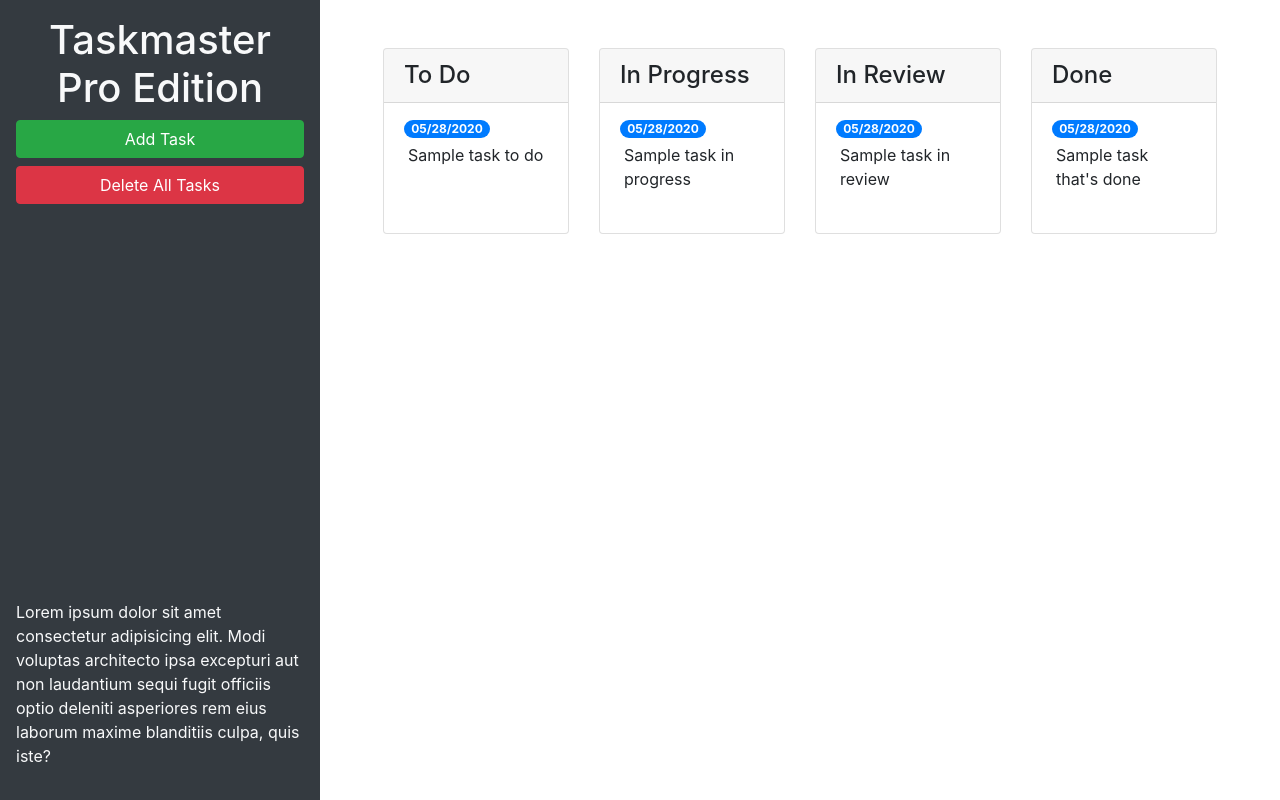
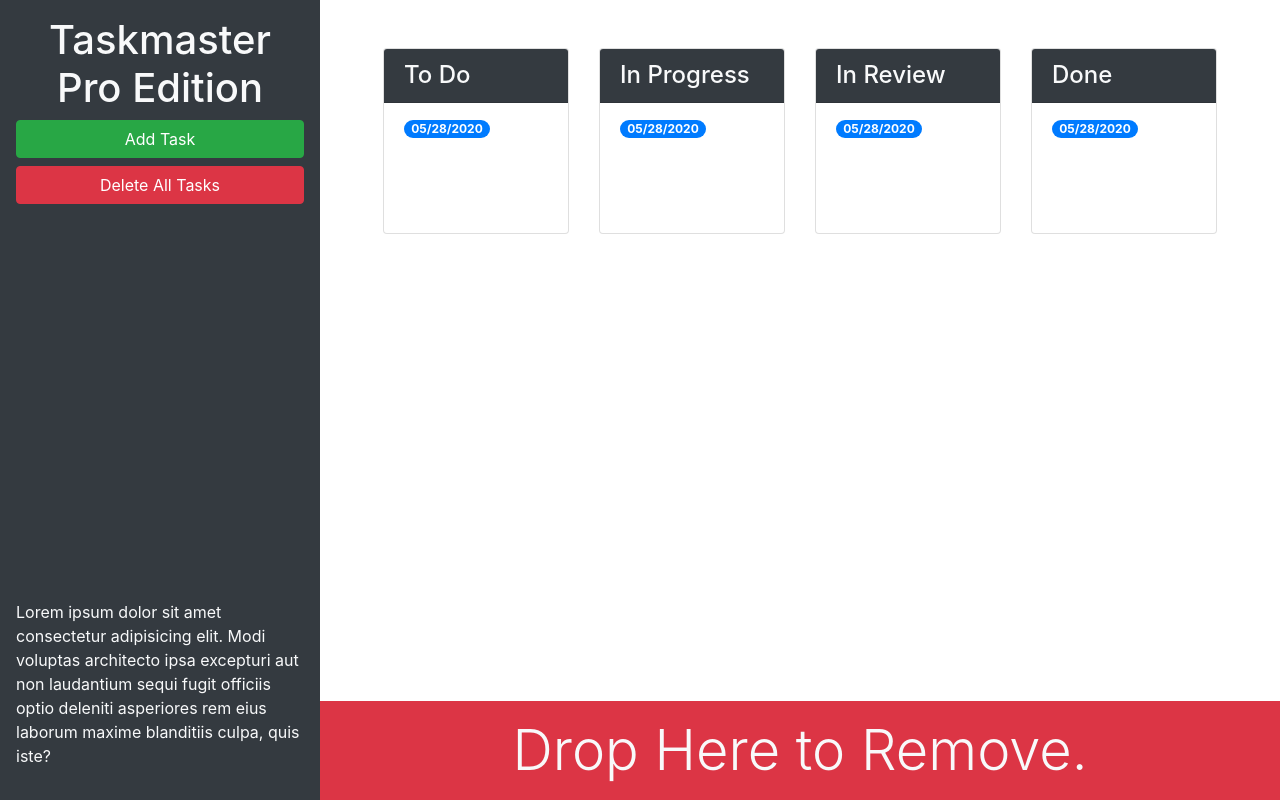
Before and after one commit to marksherm04/taskmaster-pro, a plain HTML site: page index.html in a window 1280 px wide. Drawn offline with nearby package versions, Linux system fonts and the light colour scheme.

Commit message:
added trash can to bottom of page

```diff
--- a/index.html
+++ b/index.html
@@ -13,28 +13,28 @@
 <body>
 
 <div class="row min-vh-100 no-gutters">
-    <header class="col-12 col-lg-3 bg-dark text-light d-flex flex-column p-4 p-lg-3">
+    <header class="col-12 col-lg-3 bg-dark text-light sticky-top d-flex flex-column p-4 p-lg-3">
       <h1 class="text-center">Taskmaster Pro Edition</h1>
       <button id="create-task" class="btn btn-block btn-success" data-toggle="modal" data-target="#task-form-modal">Add
         Task</button>
       <button id="remove-tasks" class="btn btn-block btn-danger">Delete All Tasks</button>
-      <p class="mt-auto">Lorem ipsum dolor sit amet consectetur adipisicing elit. Modi voluptas architecto ipsa
+      <p class="mt-auto d-none d-lg-block">Lorem ipsum dolor sit amet consectetur adipisicing elit. Modi voluptas architecto ipsa
         excepturi aut non
         laudantium sequi fugit officiis optio deleniti asperiores rem eius laborum maxime blanditiis culpa, quis iste?
       </p>
     </header>
-  <main class="col-12 col-lg-9">
+  <main class="col-12 col-lg-9 d-flex flex-column">
     <div class="m-5 row justify-content-around">
       <!-- to start-->
       <div class="col-12 col-md-6 col-xl-3 mb-3">
           <div class="card">
-          <h4 class="card-header">
+          <h4 class="card-header bg-dark text-light">
             To Do
           </h4>
             <ul id="list-toDo" class="list-group list-group-flush">
               <li class="list-group-item">
                 <span class="badge badge-primary badge-pill">05/28/2020</span>
-                <p class="m-1">Sample task to do</p>
+                <p class="m-1"></p>
               </li>
             </ul>
           </div>
@@ -43,13 +43,13 @@
         <!-- in progress starts -->
         <div class="col-12 col-md-6 col-xl-3 mb-3">
           <div class="card">
-          <h4 class="card-header">
+          <h4 class="card-header bg-dark text-light">
             In Progress
           </h4>
             <ul id="list-inProgress" class="list-group list-group-flush">
               <li class="list-group-item">
                 <span class="badge badge-primary badge-pill">05/28/2020</span>
-                <p class="m-1">Sample task in progress</p>
+                <p class="m-1"></p>
               </li>
             </ul>
         </div>
@@ -58,13 +58,13 @@
         <!-- in review start -->
       <div class="col-12 col-md-6 col-xl-3 mb-3">
         <div class="card">
-          <h4 class="card-header">
+          <h4 class="card-header bg-dark text-light">
             In Review
           </h4>
             <ul id="list-inReview" class="list-group list-group-flush">
               <li class="list-group-item">
                 <span class="badge badge-primary badge-pill">05/28/2020</span>
-                <p class="m-1">Sample task in review</p>
+                <p class="m-1"></p>
               </li>
             </ul>
         </div>
@@ -73,18 +73,24 @@
   <!-- done start -->
       <div class="col-12 col-md-6 col-xl-3 mb-3">
         <div class="card">
-          <h4 class="card-header">
+          <h4 class="card-header bg-dark text-light">
             Done
           </h4>
             <ul id="list-done" class="list-group list-group-flush">
               <li class="list-group-item">
                 <span class="badge badge-primary badge-pill">05/28/2020</span>
-                <p class="m-1">Sample task that's done</p>
+                <p class="m-1"></p>
               </li>
             </ul>
         </div>
       </div>
   <!-- done end -->
+    </div>
+    <div class="mt-auto" id="trash">
+      <div class="w-100 bg-danger p-3 text-center text-light display-4 mt-auto">
+        Drop Here to Remove.
+      </div>
+      </div>
     </div>
   </main>
 </div>
```
